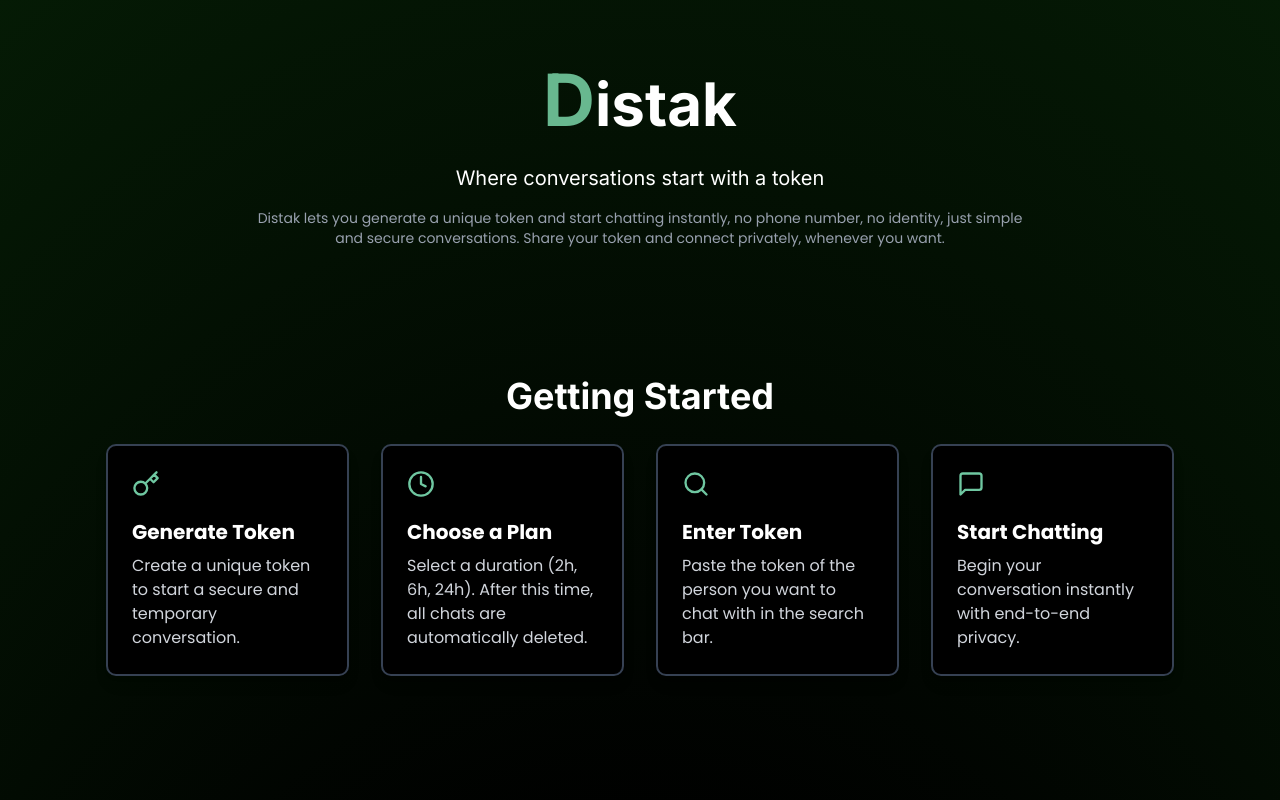
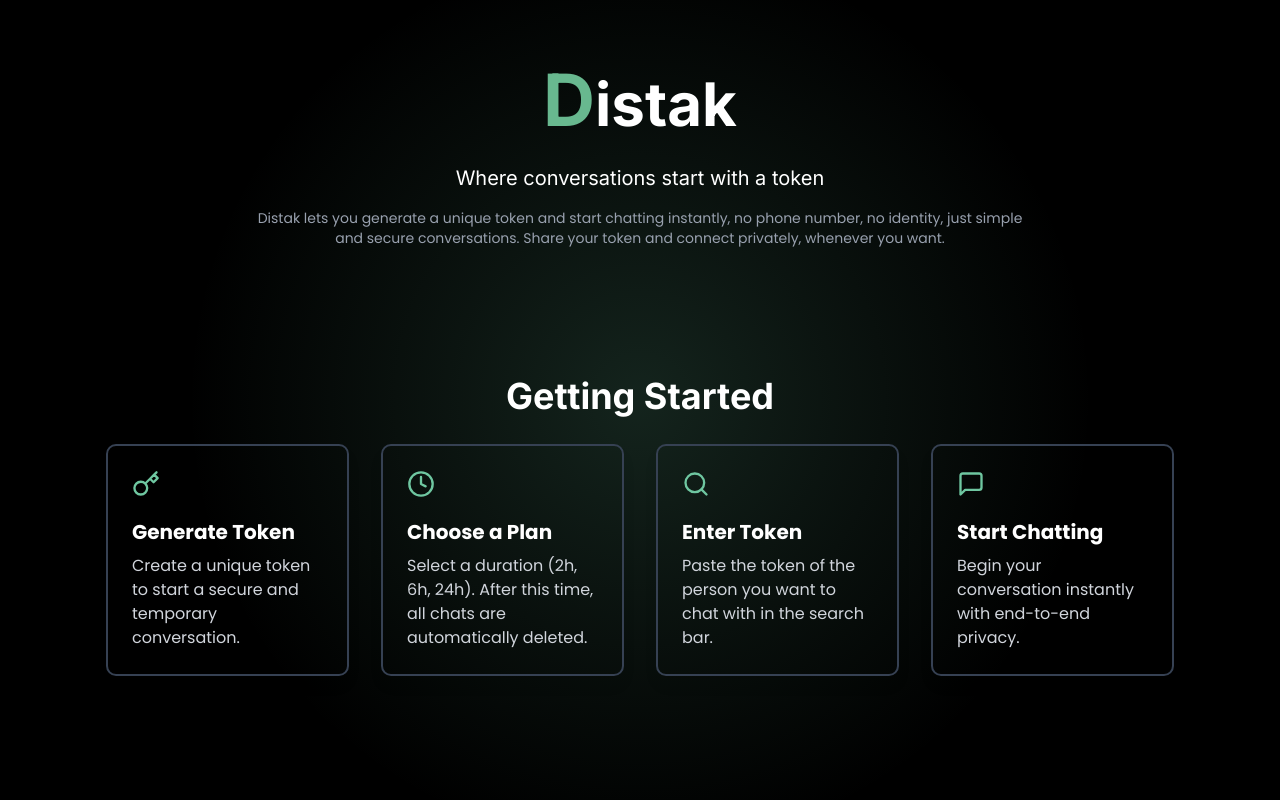
Before and after one commit to tahmid-khan-hub/Distak, a Next.js app: page / in a window 1280 px wide. Shown: the top 800 px of the page. Built offline with nearby package versions, Linux system fonts and the light colour scheme.

Commit message:
Updated the root layout bg design and structure, removed bg from GetStartedContainer

```diff
--- a/app/HomeComponents/GetStarted/components/GetStartedContainer.tsx
+++ b/app/HomeComponents/GetStarted/components/GetStartedContainer.tsx
@@ -13,7 +13,7 @@ const GetStartedContainer = ({ items }: GetStartedContainerProps) => {
                     <motion.div key={item.id}
                         whileHover={{ scale: 1.02, boxShadow: "0px 0px 20px rgba(111, 199, 161, 0.7)", }}
                         transition={{ duration: 0.2 }}
-                        className="poppins bg-black p-6 rounded-lg shadow-lg border-2 border-gray-700 hover:border-[#6FC7A1] transition-colors duration-300">
+                        className="poppins p-6 rounded-lg shadow-lg border-2 border-gray-700 hover:border-[#6FC7A1] transition-colors duration-300">
                         <div className="text-blue-400 mb-5">{item.icon}</div>
                         <h3 className="text-xl font-bold text-white mb-2">{item.title}</h3>
                         <p className="text-gray-300">{item.description}</p>
--- a/app/layout.tsx
+++ b/app/layout.tsx
@@ -27,18 +27,19 @@ export default function RootLayout({
     <html lang="en">
       <body className={`${inter.variable} ${poppins.variable} antialiased`}>
         <QueryProvider>
-          {/* Background Wrapper */}
-          <div className="min-h-screen w-full relative">
-            {/* Emerald Void Background */}
-            <div
-              className="absolute inset-0 -z-10"
-              style={{
-                background: "radial-gradient(125% 125% at 50% 90%, #000000 40%, #072607 100%)",
-              }}
-            />
-            {/* Content */}
-            {children}
-          </div>
+          {/* Dark Base Background */}
+          <div className="fixed inset-0 -z-20 bg-black" />
+
+          {/* Fixed Spotlight Background */}
+          <div
+            className="fixed inset-0 -z-10 pointer-events-none"
+            style={{
+            background: ` radial-gradient( circle at center, rgba(111, 199, 161, 0.18) 0%, rgba(111, 199, 161, 0.10) 25%, rgba(0, 0, 0, 0) 60% ) `,
+            }}
+          />
+
+          {/* Main Content */}
+          <div className="relative z-10 ">{children}</div>
         </QueryProvider>
       </body>
     </html>
```
